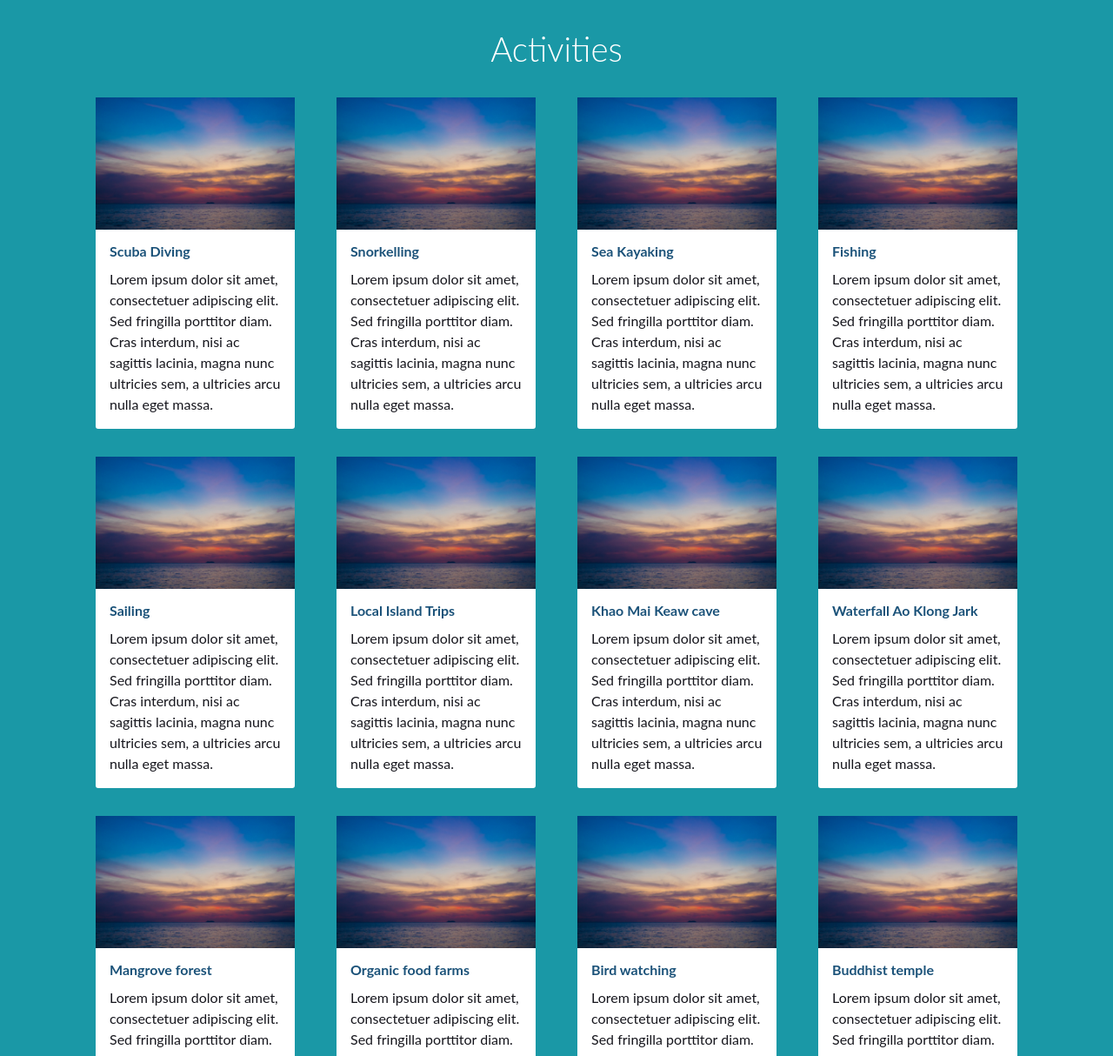
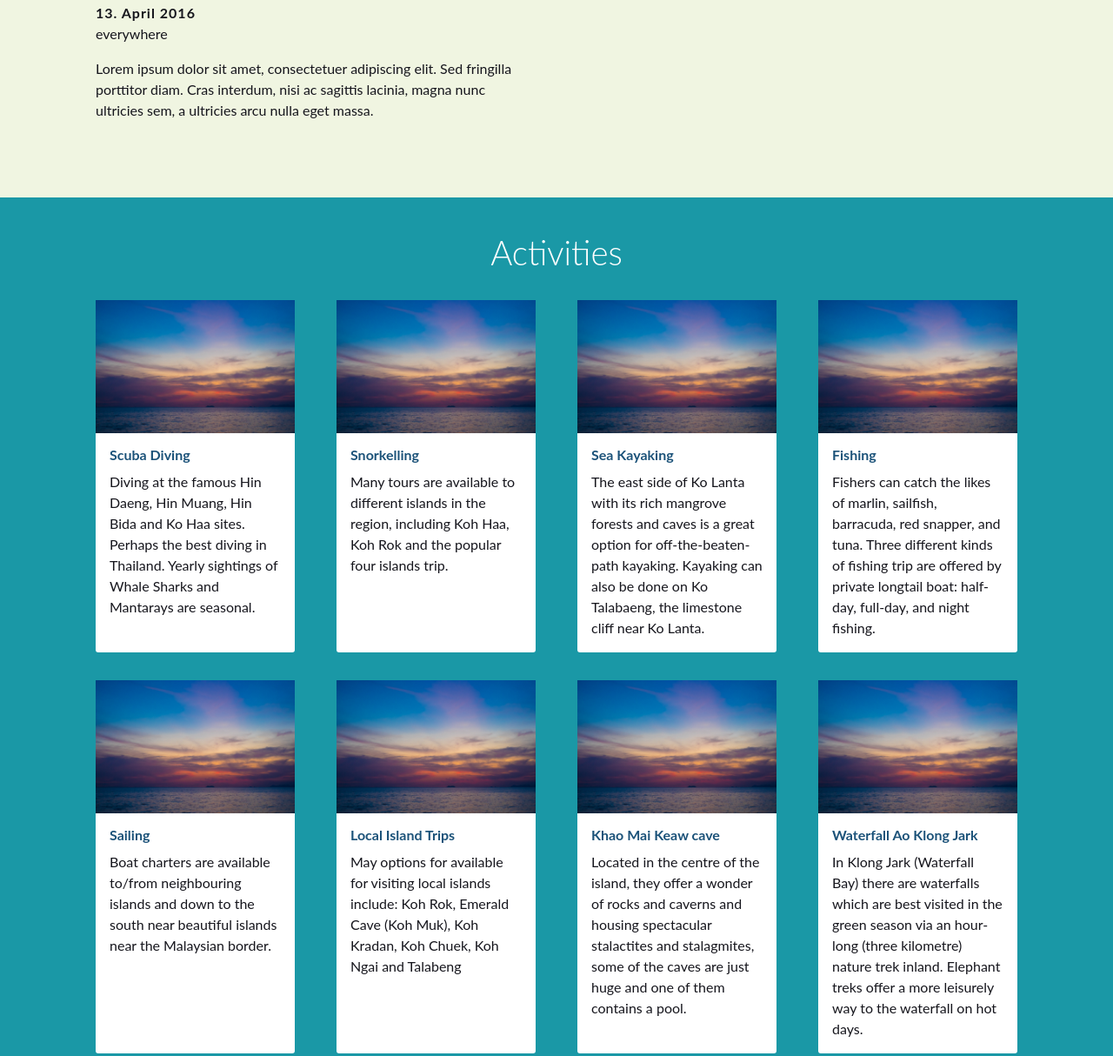
Before and after one commit to DanielGenser/lanta-info, a website: page index.html in a window 1280 px wide. Shown: the part 1616-2830 px from the top of the page at 87% size. Drawn offline with nearby package versions, Linux system fonts and the light colour scheme.

Commit message:
no message

```diff
--- a/index.html
+++ b/index.html
@@ -68,6 +68,12 @@
                         <p>floating boat festival. Lorem ipsum dolor sit amet, consectetuer adipiscing elit. Sed fringilla porttitor diam. Cras interdum, nisi ac sagittis lacinia, magna nunc ultricies sem, a ultricies arcu nulla eget massa.</p>
                     </div>
                     <div class="column col-50">
+                        <h2>Loi Krathong</h2>
+                        <span class="date">November 21st 2015</span>
+                        <span class="location">Old Town</span>
+                        <p>Lorem ipsum dolor sit amet, consectetuer adipiscing elit. Sed fringilla porttitor diam. Cras interdum, nisi ac sagittis lacinia, magna nunc ultricies sem, a ultricies arcu nulla eget massa.</p>
+                    </div>
+                    <div class="column col-50">
                         <h2>Laanta Lanta Festival</h2>
                         <span class="date">March 2016</span>
                         <span class="location">Lanta Old Town</span>
@@ -81,12 +87,6 @@
                         <span class="location">everywhere</span>
                         <p>Lorem ipsum dolor sit amet, consectetuer adipiscing elit. Sed fringilla porttitor diam. Cras interdum, nisi ac sagittis lacinia, magna nunc ultricies sem, a ultricies arcu nulla eget massa.</p>
                     </div>
-                    <div class="column col-50">
-                        <h2>Loi Krathong</h2>
-                        <span class="date">November 21st 2015</span>
-                        <span class="location">Old Town</span>
-                        <p>Lorem ipsum dolor sit amet, consectetuer adipiscing elit. Sed fringilla porttitor diam. Cras interdum, nisi ac sagittis lacinia, magna nunc ultricies sem, a ultricies arcu nulla eget massa.</p>
-                    </div>
                 </div>
             </div>
         </section>
@@ -98,28 +98,28 @@
                         <div class="activity">
                             <img src="images/intro-bg.jpg" alt="" />
                             <h2>Scuba Diving</h2>
-                            <p>Lorem ipsum dolor sit amet, consectetuer adipiscing elit. Sed fringilla porttitor diam. Cras interdum, nisi ac sagittis lacinia, magna nunc ultricies sem, a ultricies arcu nulla eget massa.</p>
+                            <p>Diving at the famous Hin Daeng, Hin Muang, Hin Bida and Ko Haa sites. Perhaps the best diving in Thailand. Yearly sightings of Whale Sharks and Mantarays are seasonal.</p>
                         </div>
                     </div>
                     <div class="column col-25">
                         <div class="activity">
                             <img src="images/intro-bg.jpg" alt="" />
                             <h2>Snorkelling</h2>
-                            <p>Lorem ipsum dolor sit amet, consectetuer adipiscing elit. Sed fringilla porttitor diam. Cras interdum, nisi ac sagittis lacinia, magna nunc ultricies sem, a ultricies arcu nulla eget massa.</p>
+                            <p>Many tours are available to different islands in the region, including Koh Haa, Koh Rok and the popular four islands trip.</p>
                         </div>
                     </div>
                     <div class="column col-25">
                         <div class="activity">
                             <img src="images/intro-bg.jpg" alt="" />
                             <h2>Sea Kayaking</h2>
-                            <p>Lorem ipsum dolor sit amet, consectetuer adipiscing elit. Sed fringilla porttitor diam. Cras interdum, nisi ac sagittis lacinia, magna nunc ultricies sem, a ultricies arcu nulla eget massa.</p>
+                            <p>The east side of Ko Lanta with its rich mangrove forests and caves is a great option for off-the-beaten-path kayaking. Kayaking can also be done on Ko Talabaeng, the limestone cliff near Ko Lanta.</p>
                         </div>
                     </div>
                     <div class="column col-25">
                         <div class="activity">
                             <img src="images/intro-bg.jpg" alt="" />
                             <h2>Fishing</h2>
-                            <p>Lorem ipsum dolor sit amet, consectetuer adipiscing elit. Sed fringilla porttitor diam. Cras interdum, nisi ac sagittis lacinia, magna nunc ultricies sem, a ultricies arcu nulla eget massa.</p>
+                            <p>Fishers can catch the likes of marlin, sailfish, barracuda, red snapper, and tuna. Three different kinds of fishing trip are offered by private longtail boat: half-day, full-day, and night fishing.</p>
                         </div>
                     </div>
                 </div>
@@ -128,28 +128,28 @@
                         <div class="activity">
                             <img src="images/intro-bg.jpg" alt="" />
                             <h2>Sailing</h2>
-                            <p>Lorem ipsum dolor sit amet, consectetuer adipiscing elit. Sed fringilla porttitor diam. Cras interdum, nisi ac sagittis lacinia, magna nunc ultricies sem, a ultricies arcu nulla eget massa.</p>
+                            <p>Boat charters are available to/from neighbouring islands and down to the south near beautiful islands near the Malaysian border.</p>
                         </div>
                     </div>
                     <div class="column col-25">
                         <div class="activity">
                             <img src="images/intro-bg.jpg" alt="" />
                             <h2>Local Island Trips</h2>
-                            <p>Lorem ipsum dolor sit amet, consectetuer adipiscing elit. Sed fringilla porttitor diam. Cras interdum, nisi ac sagittis lacinia, magna nunc ultricies sem, a ultricies arcu nulla eget massa.</p>
+                            <p>May options for available for visiting local islands include: Koh Rok, Emerald Cave (Koh Muk), Koh Kradan, Koh Chuek, Koh Ngai and Talabeng</p>
                         </div>
                     </div>
                     <div class="column col-25">
                         <div class="activity">
                             <img src="images/intro-bg.jpg" alt="" />
                             <h2>Khao Mai Keaw cave</h2>
-                            <p>Lorem ipsum dolor sit amet, consectetuer adipiscing elit. Sed fringilla porttitor diam. Cras interdum, nisi ac sagittis lacinia, magna nunc ultricies sem, a ultricies arcu nulla eget massa.</p>
+                            <p>Located in the centre of the island, they offer a wonder of rocks and caverns and housing spectacular stalactites and stalagmites, some of the caves are just huge and one of them contains a pool.</p>
                         </div>
                     </div>
                     <div class="column col-25">
                         <div class="activity">
                             <img src="images/intro-bg.jpg" alt="" />
                             <h2>Waterfall Ao Klong Jark </h2>
-                            <p>Lorem ipsum dolor sit amet, consectetuer adipiscing elit. Sed fringilla porttitor diam. Cras interdum, nisi ac sagittis lacinia, magna nunc ultricies sem, a ultricies arcu nulla eget massa.</p>
+                            <p>In Klong Jark (Waterfall Bay) there are waterfalls which are best visited in the green season via an hour-long (three kilometre) nature trek inland. Elephant treks offer a more leisurely way to the waterfall on hot days.</p>
                         </div>
                     </div>
                 </div>
```
